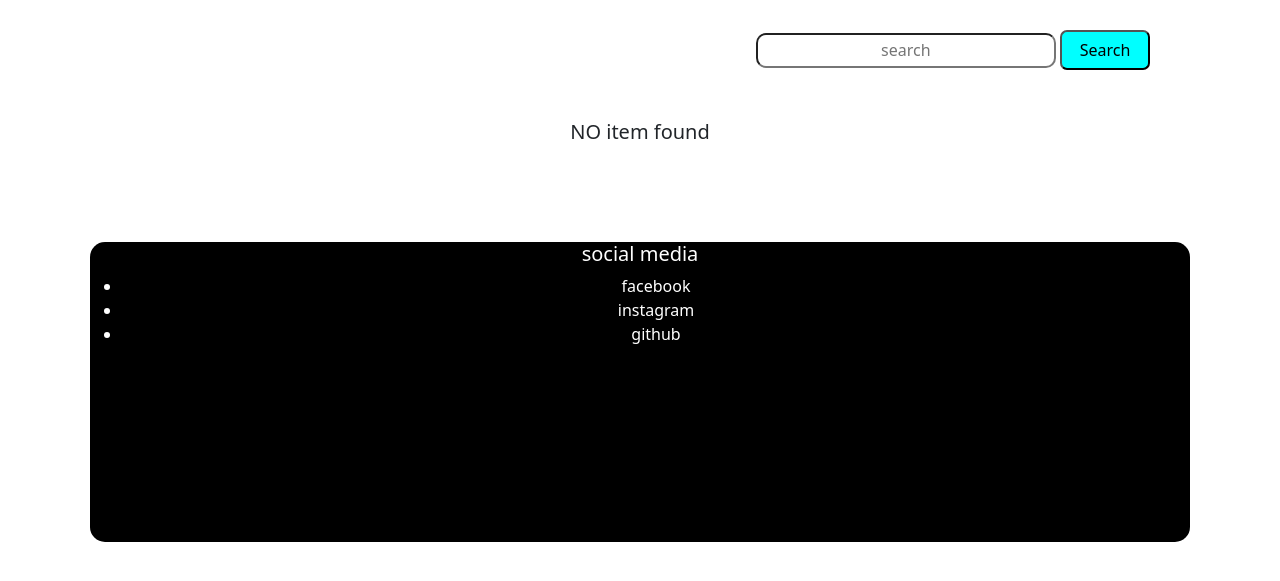
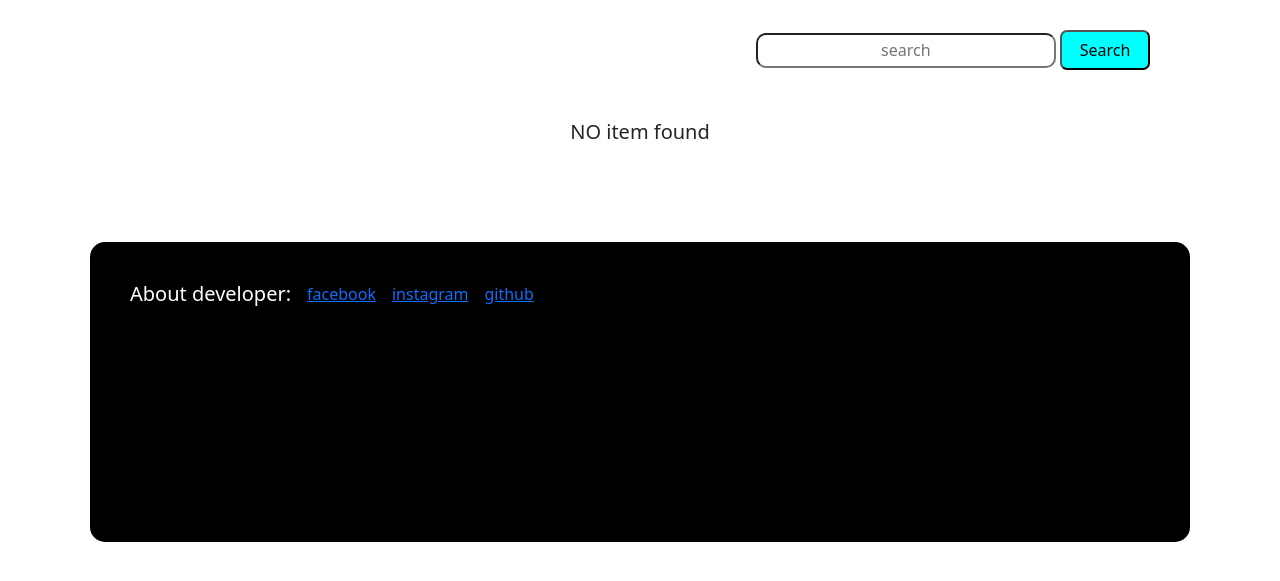
Before and after one commit to Nihanglama/DigitalBazzar, a Django app: page / in a window 1280 px wide. Shown: the part 68-649 px from the top of the page. Run offline with Django 3.2, Linux system fonts and the light colour scheme; data that the repository does not hold is empty; some libraries are stand-ins or nearby versions.

Commit message:
fixing designs

```diff
--- a/Ecom/DigitalBazzar/templates/DigitalBazzar/main.html
+++ b/Ecom/DigitalBazzar/templates/DigitalBazzar/main.html
@@ -25,13 +25,13 @@
     </div>
 
     <footer>
-        <div>
-            <h5>social media</h5>
-            <ul>
-                <li>facebook</li>
-                <li>instagram</li>
-                <li>github</li>
-            </ul>
+        <div id="accounts">
+            <div >
+                <h5>About developer: </h5>
+            </div>
+                <div><a href="https://www.facebook.com/nihang.lama">facebook</a></div>
+                <div><a href="https://www.instagram.com/nihang_lama/">instagram</a></div>
+                <div><a href="https://github.com/Nihanglama/">github</a></div>
         </div>
     </footer>
 
--- a/Ecom/static/css/main.css
+++ b/Ecom/static/css/main.css
@@ -102,12 +102,13 @@ body{
 footer{
   margin-top: 90px;
   height: 300px;
-  text-align: center;
   background-color: black;
   color: white;
   border-radius: 15px;
   margin-bottom: 5px;
+  padding: 40px;
   position:sticky;
+
 
 }
 .dashboard_div{
@@ -202,3 +203,9 @@ footer{
   margin: 0 auto;
   margin-top: 50px;
 }
+
+#accounts{
+  display: flex;
+  flex-direction: row;
+  gap: 1rem;
+}
```
